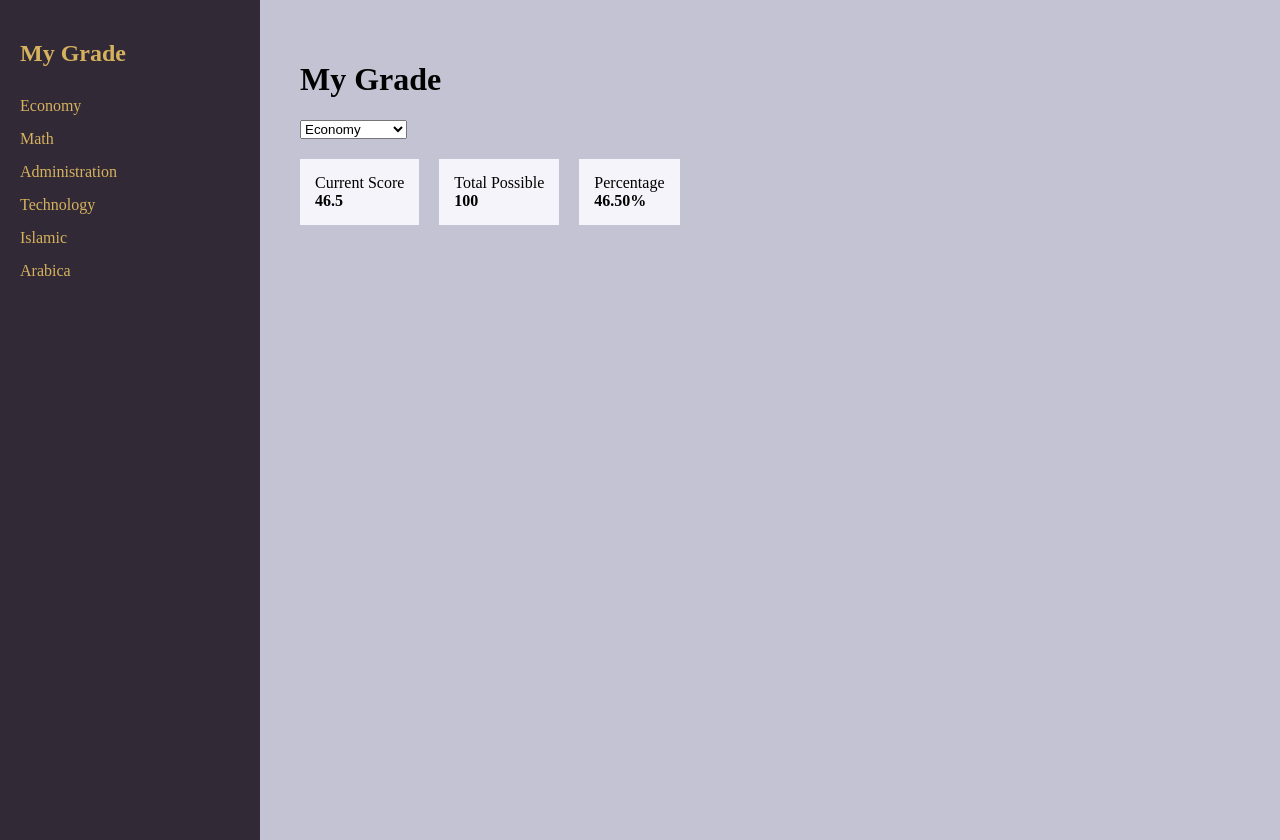
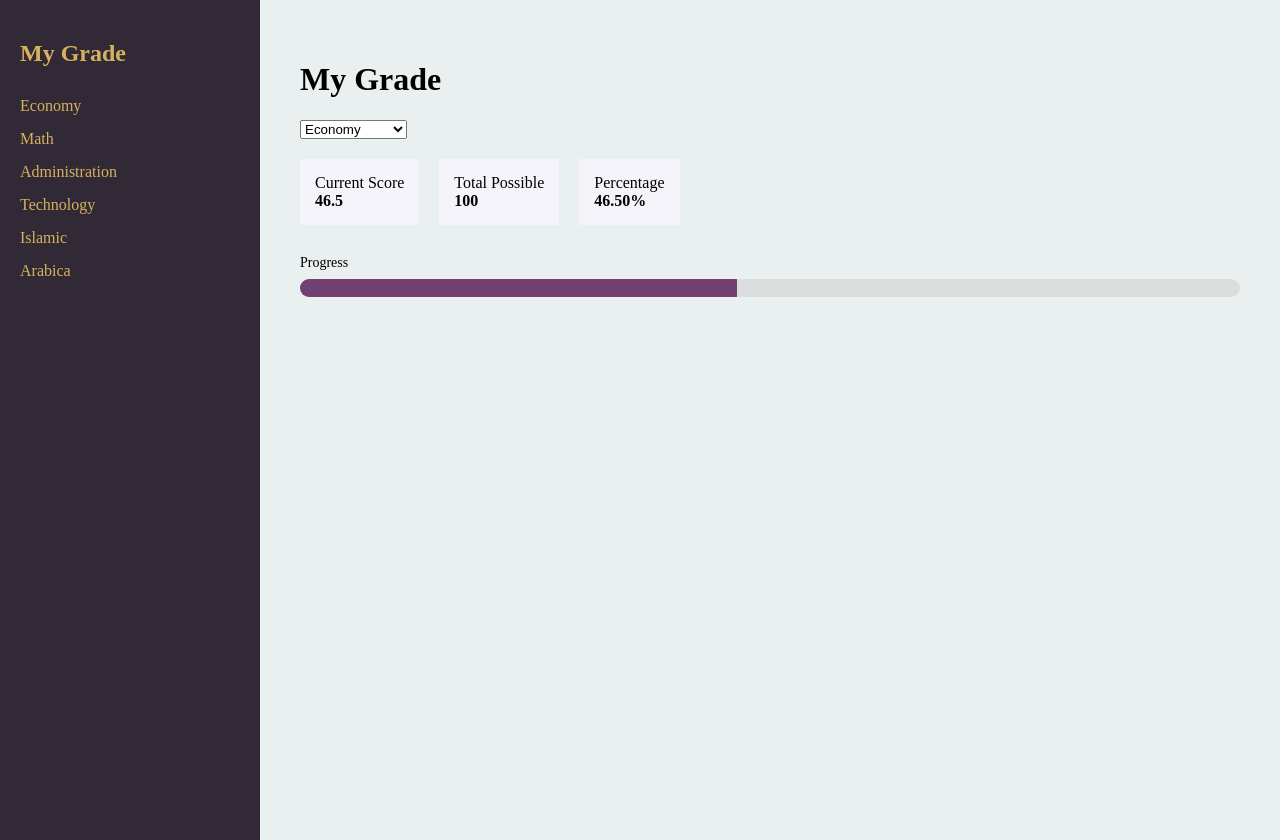
Before and after one commit to L-26-25L/l, a Next.js app: page / in a window 1280 px wide. Built offline with nearby package versions, Linux system fonts and the light colour scheme.

Commit message:
Improve layout and styling of the main page
Updated the layout and styling of the main page component to enhance visual appearance and user experience.

```diff
--- a/app/page.jsx
+++ b/app/page.jsx
@@ -21,7 +21,7 @@ export default function Home() {
   const [dashboardCourse, setDashboardCourse] = useState(courses[0]);
 
   return (
-    <div style={{ display: "flex" }}>
+    <div style={{ display: "flex",background: "#EAEFEF",minHeight: "100vh" }}>
       <Sidebar
         courses={courses}
         onSelectCourse={(course) => {
@@ -59,7 +59,32 @@ export default function Home() {
                 <InfoBox label="Percentage" value={metrics.percentage + "%"} />
               </div>
             )}
+             {metrics && (
+  <div style={{ marginTop: 30 }}>
+    <div style={{ marginBottom: 8, fontSize: 14 }}>
+      Progress
+    </div>
 
+    <div
+      style={{
+        width: "100%",
+        height: 18,
+        background: "#dcdede",
+        borderRadius: 10,
+        overflow: "hidden"
+      }}
+    >
+      <div
+        style={{
+          width: `${metrics.percentage}%`,
+          height: "100%",
+          background: "#734073",
+          transition: "0.4s"
+        }}
+      />
+    </div>
+  </div>
+)}
 
             <div style={{ display: "none" }}>
               <CourseTable
```
